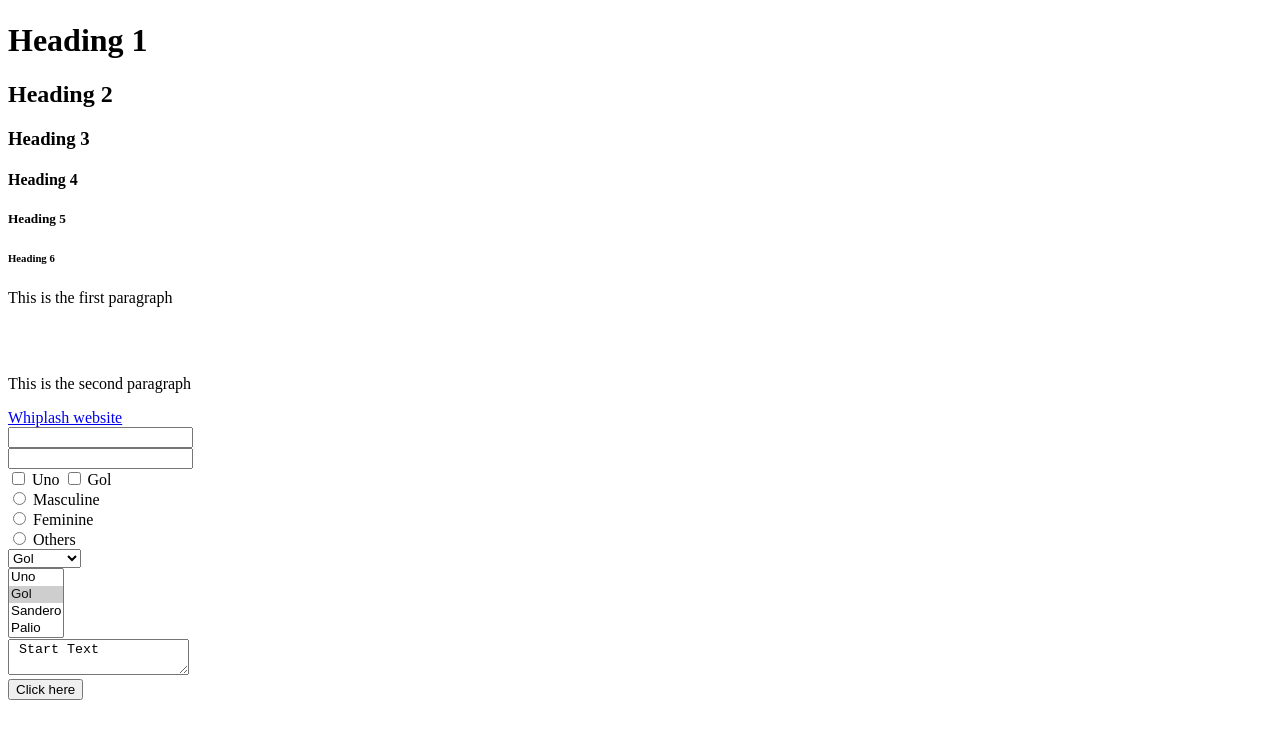
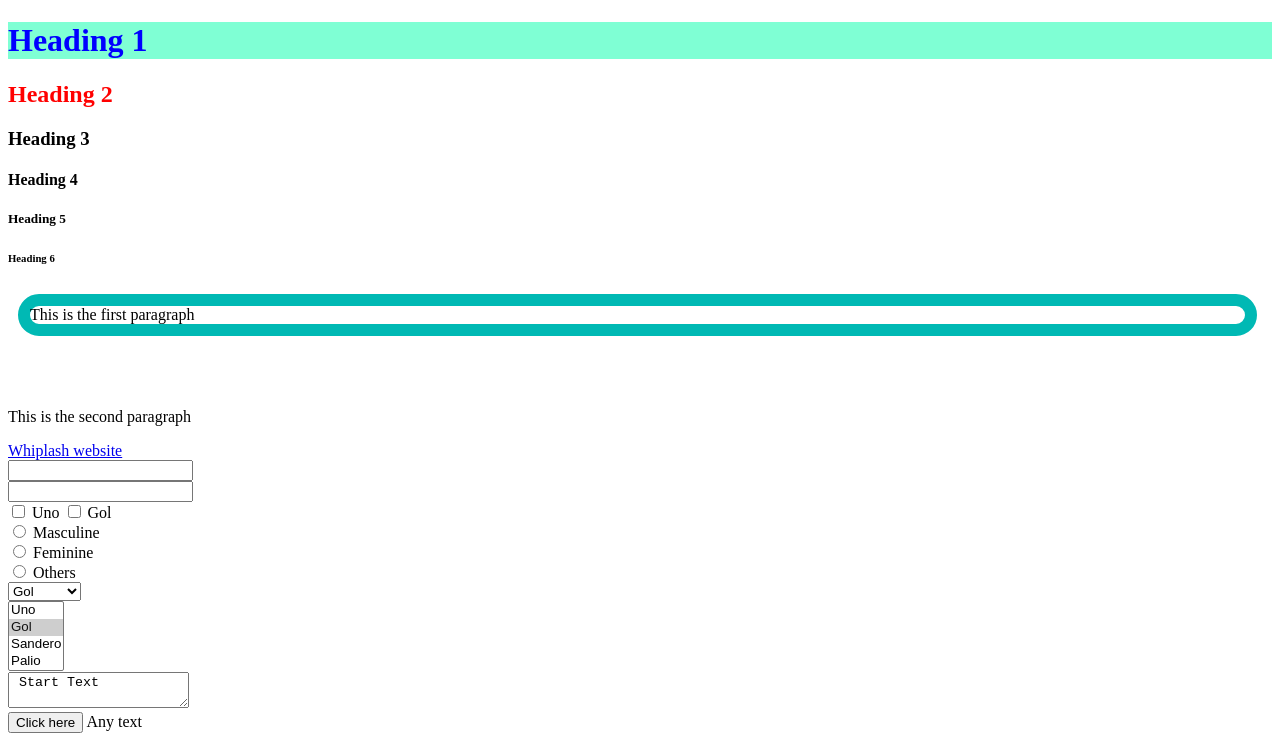
Before and after one commit to aline-tg/bootcamp-soft-dev-igti, a plain HTML site: page scripts-test/webpage-tests/index.html in a window 1280 px wide. Shown: the part 161-902 px from the top of the page. Before the commit the page ends 869 px from the top, so only its background shows below. Drawn offline with Linux system fonts and the light colour scheme.

Commit message:
Added some test files

```diff
--- /dev/null
+++ b/scripts-test/webpage-tests/index.css
@@ -0,0 +1,25 @@
+/*Script example to learn how to create a web page
+ that uses js+css+html
+Created in 2020-07-14 by Aline Guerreiro*/
+
+.text-header{
+    color: blue;
+    background-color: aquamarine
+}
+
+.text2{
+    color:red
+}
+
+.border{
+    border:solid 12px #00b9b4;
+    border-radius: 27px;
+}
+
+.paragraph{
+    /*margin-top: 30px;
+    margin-bottom: 20px;
+    margin-left: 10px;
+    margin-right: 15px;*/
+    margin: 30px 15px 20px 10px
+}
--- a/scripts-test/html/index.html
+++ b/scripts-test/webpage-tests/index.html
@@ -3,17 +3,32 @@
     <head>
         <title>Page Title</title>
         <meta charset="utf-8">
+        <link rel="stylesheet" href="index.css">
+        <script>
+            //how to add javascript in html page
+            //alert("Hello World")
+            console.log("Hello World")
+
+            setTimeout(function(){
+                console.log("1 second ago")
+            }, 1000)
+
+            setTimeout(function(){
+                console.log("2 second ago")
+                //document.write("Any text")
+            }, 2000)
+        </script>
     </head>
     <body>
         <img width= "200" src="https://www.omelete.com.br/imagens/musica/news/diversos/gorillaz.jpg">
-        <h1>Heading 1</h1>
-        <h2>Heading 2</h2>
+        <h1 class= "text-header">Heading 1</h1>
+        <h2 class= "text2">Heading 2</h2>
         <h3>Heading 3</h3>
         <h4>Heading 4</h4>
         <h5>Heading 5</h5>
         <h6>Heading 6</h6>
 
-        <p>This is the first paragraph</p>
+        <p class="border paragraph">This is the first paragraph</p>
         <br></br>
         <p>This is the second paragraph</p>
 
@@ -55,5 +70,9 @@
         <textarea row="5" cols="20"> Start Text</textarea>
         <br>
         <button type="button" onclick="alert('Hello World')">Click here</button>
+        <script>
+            console.log("Hello world in body")
+        </script>
+        <script src="index.js"></script>
     </body>
 </html>
--- /dev/null
+++ b/scripts-test/webpage-tests/index.js
@@ -0,0 +1,6 @@
+//Script example to learn how to create a web page
+// that uses js+css+html
+//Created in 2020-07-14 by Aline Guerreiro
+
+console.log("Hello World in external file")
+document.write("Any text")
```
Also changed, not shown: scripts-test/webpage-tests/test.html (renamed from scripts-test/html/test.html).
